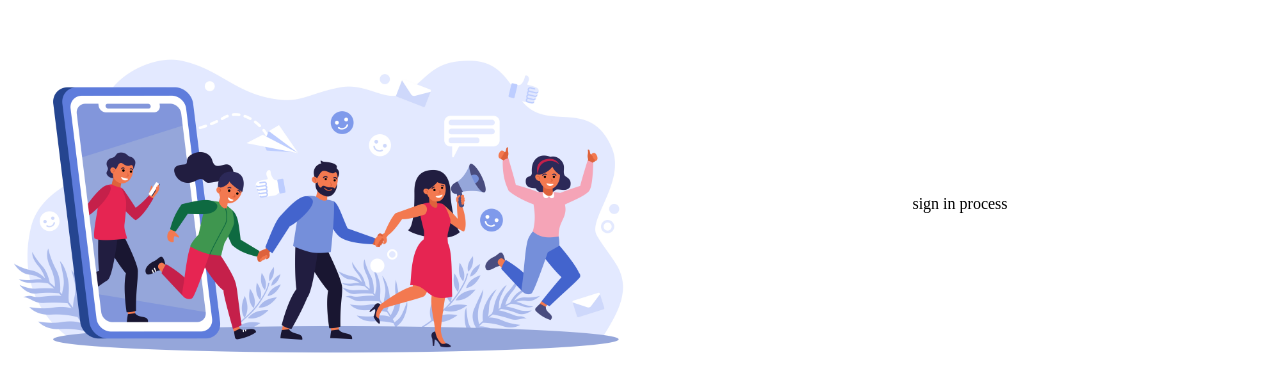
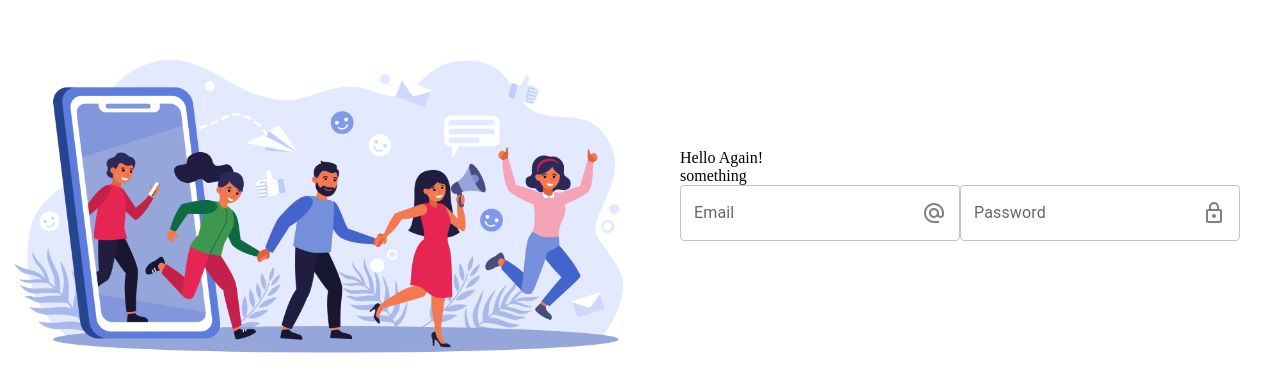
Before and after one commit to eziong/CRAA-SignIn, a React (Create React App) app in the folder front/: page / in a window 1280 px wide. Shown: the part 196-588 px from the top of the page. Built offline with nearby package versions, Linux system fonts and the light colour scheme.

Commit message:
text field with mui

```diff
--- a/front/package.json
+++ b/front/package.json
@@ -3,6 +3,10 @@
   "version": "0.1.0",
   "private": true,
   "dependencies": {
+    "@emotion/react": "^11.10.0",
+    "@emotion/styled": "^11.10.0",
+    "@mui/icons-material": "^5.8.4",
+    "@mui/material": "^5.10.0",
     "@testing-library/jest-dom": "^5.16.5",
     "@testing-library/react": "^13.3.0",
     "@testing-library/user-event": "^13.5.0",
--- a/front/src/components/SignIn/SignInProcess.tsx
+++ b/front/src/components/SignIn/SignInProcess.tsx
@@ -1,3 +1,39 @@
+import { AlternateEmail, LockOutlined } from "@mui/icons-material";
+import { Button, InputAdornment, TextField } from "@mui/material";
+import { useEffect, useRef } from "react";
+
+import { TextFieldWithIcon } from "modules/TextFieldWithIcon";
+import { useState } from "react";
+
 export function SignInProcess() {
-  return <div>sign in process</div>;
+  const emailInputRef = useRef<HTMLInputElement>(null);
+  const passwordInputRef = useRef<HTMLInputElement>(null);
+
+  return (
+    <div>
+      <div>
+        <span>Hello Again!</span>
+        <br />
+        <span>something</span>
+      </div>
+      <div>
+        <TextFieldWithIcon
+          inputRef={emailInputRef}
+          label="Email"
+          type="email"
+          icon={<AlternateEmail />}
+        />
+        <TextFieldWithIcon
+          inputRef={passwordInputRef}
+          label="Password"
+          type="password"
+          icon={<LockOutlined />}
+        />
+      </div>
+      <div>
+        <Button />
+        <Button />
+      </div>
+    </div>
+  );
 }
--- /dev/null
+++ b/front/src/modules/TextFieldWithIcon.tsx
@@ -0,0 +1,37 @@
+import { InputAdornment, TextField } from "@mui/material";
+
+import { useState } from "react";
+
+export function TextFieldWithIcon({
+  inputRef,
+  label,
+  type,
+  icon,
+}: {
+  inputRef: React.Ref<any>;
+  label: string;
+  type: string;
+  icon?: JSX.Element;
+}) {
+  const [focused, setFocused] = useState<boolean>(false);
+
+  return (
+    <TextField
+      inputRef={inputRef}
+      label={label}
+      type={type}
+      onFocus={() => setFocused(true)}
+      onBlur={() => setFocused(false)}
+      InputProps={{
+        endAdornment: (
+          <InputAdornment
+            position="end"
+            style={{ color: focused ? "blue" : "grey" }}
+          >
+            {icon}
+          </InputAdornment>
+        ),
+      }}
+    />
+  );
+}
```
Also changed, not shown: 1 other file (tests, documents, lock files or other folders).
